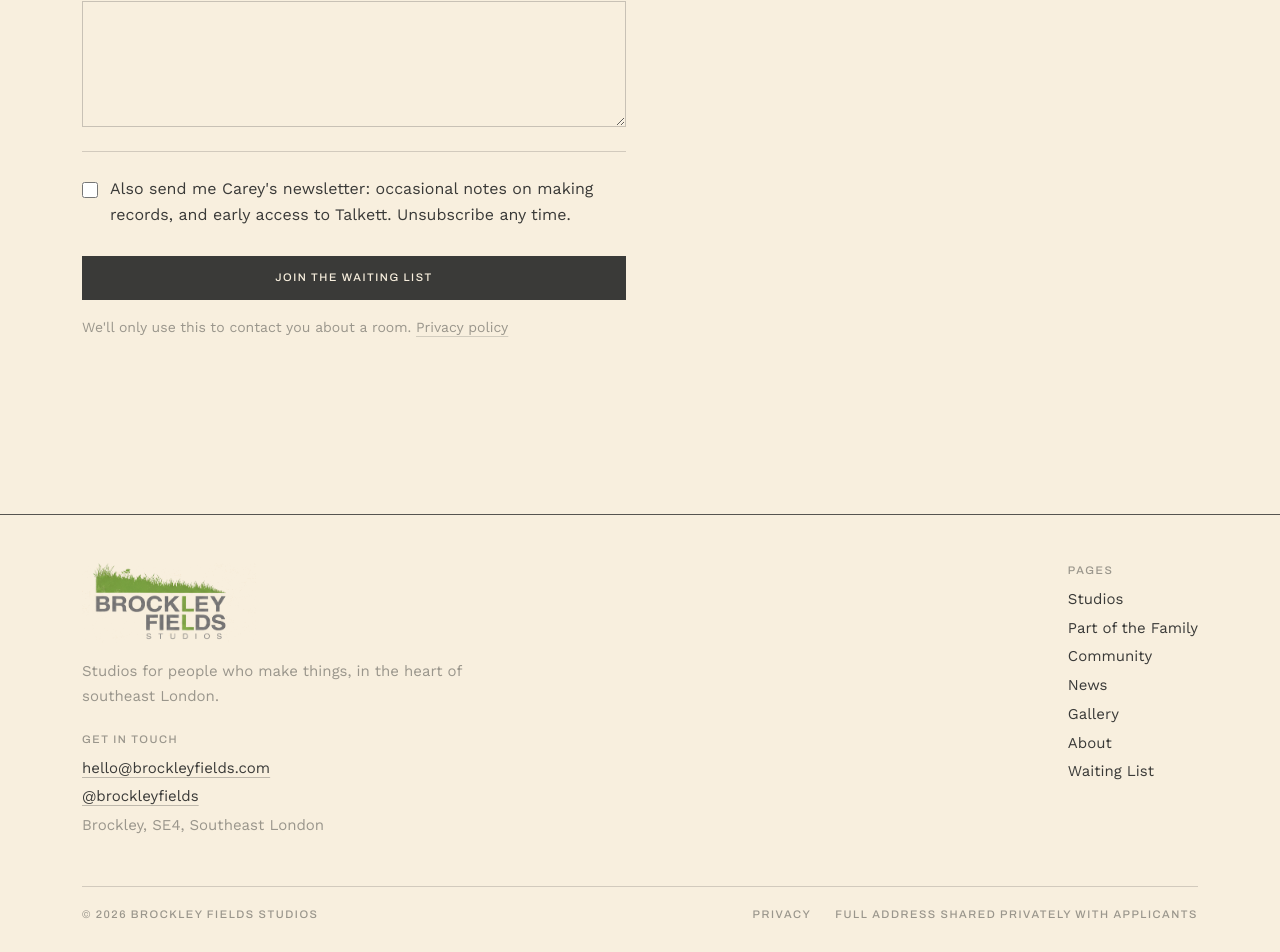
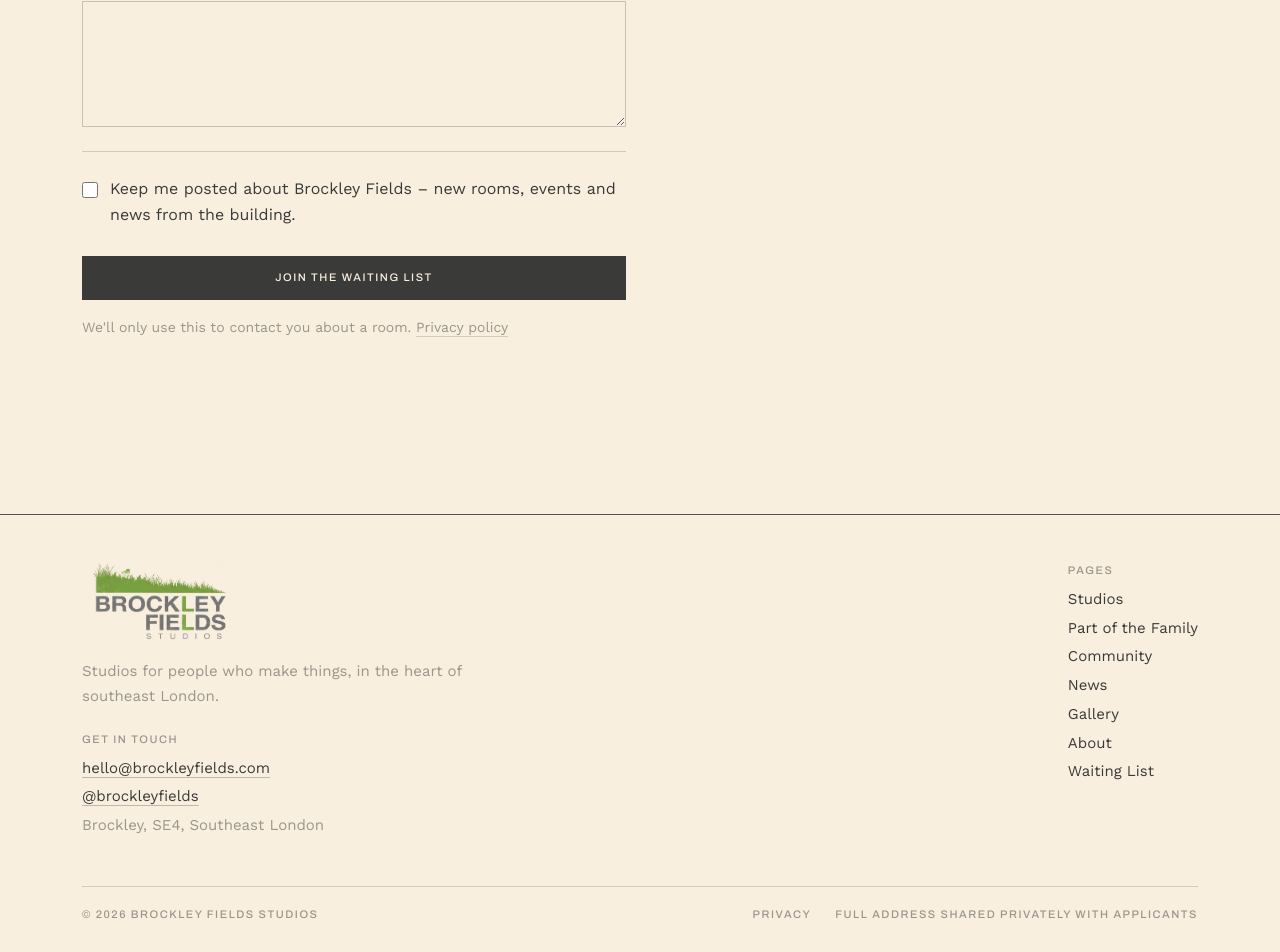
Before and after one commit to careywilletts/brockley-fields, a Next.js app: page /waiting-list in a window 1280 px wide. Shown: the part 1249-2201 px from the top of the page. Built offline with nearby package versions, Linux system fonts and the light colour scheme; no server answers.

Commit message:
Update newsletter opt-in wording

```diff
--- a/components/waiting-list-form.tsx
+++ b/components/waiting-list-form.tsx
@@ -202,8 +202,7 @@ export function WaitingListForm({ defaultRoomSlug }: { defaultRoomSlug?: string
               className="border-foreground/40 accent-primary mt-1.5 size-4 shrink-0 border"
             />
             <span className="text-[16px] leading-relaxed">
-              Also send me Carey&apos;s newsletter: occasional notes on making records, and early
-              access to Talkett. Unsubscribe any time.
+                Keep me posted about Brockley Fields – new rooms, events and news from the building.
             </span>
           </label>
         </div>
```
